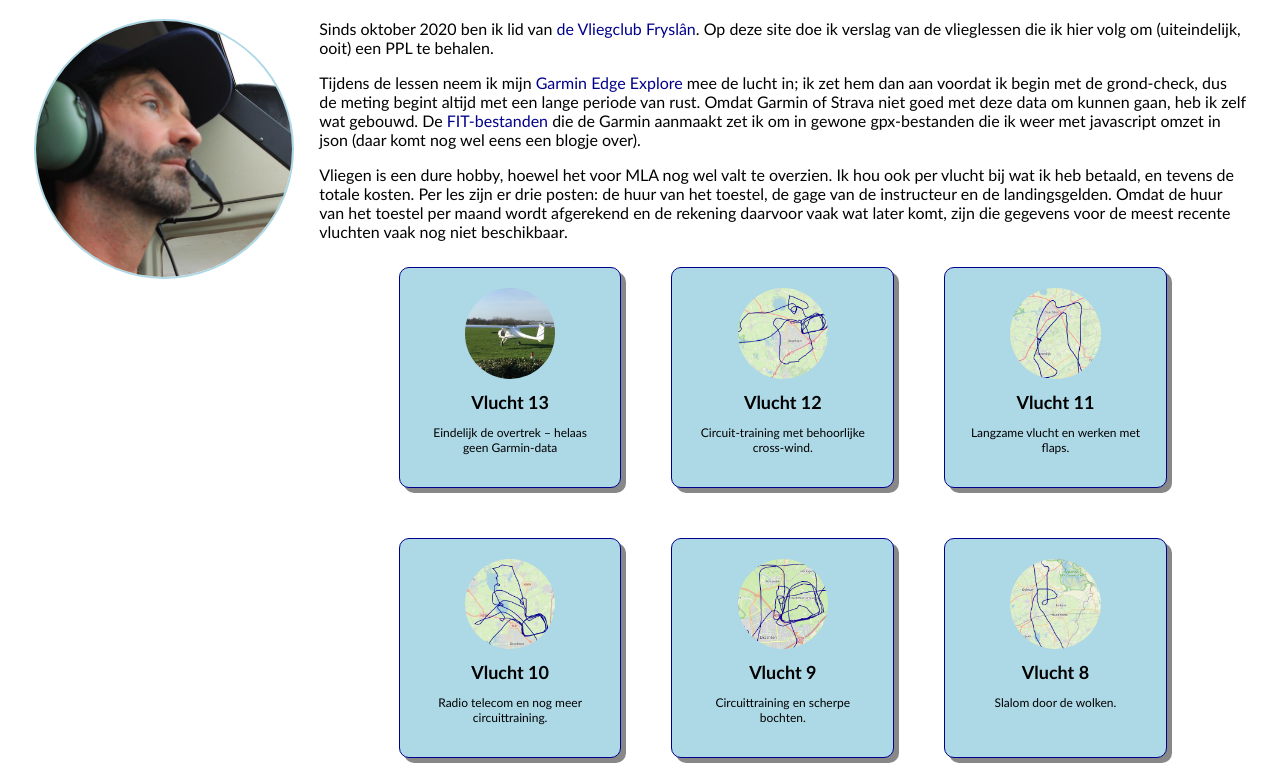
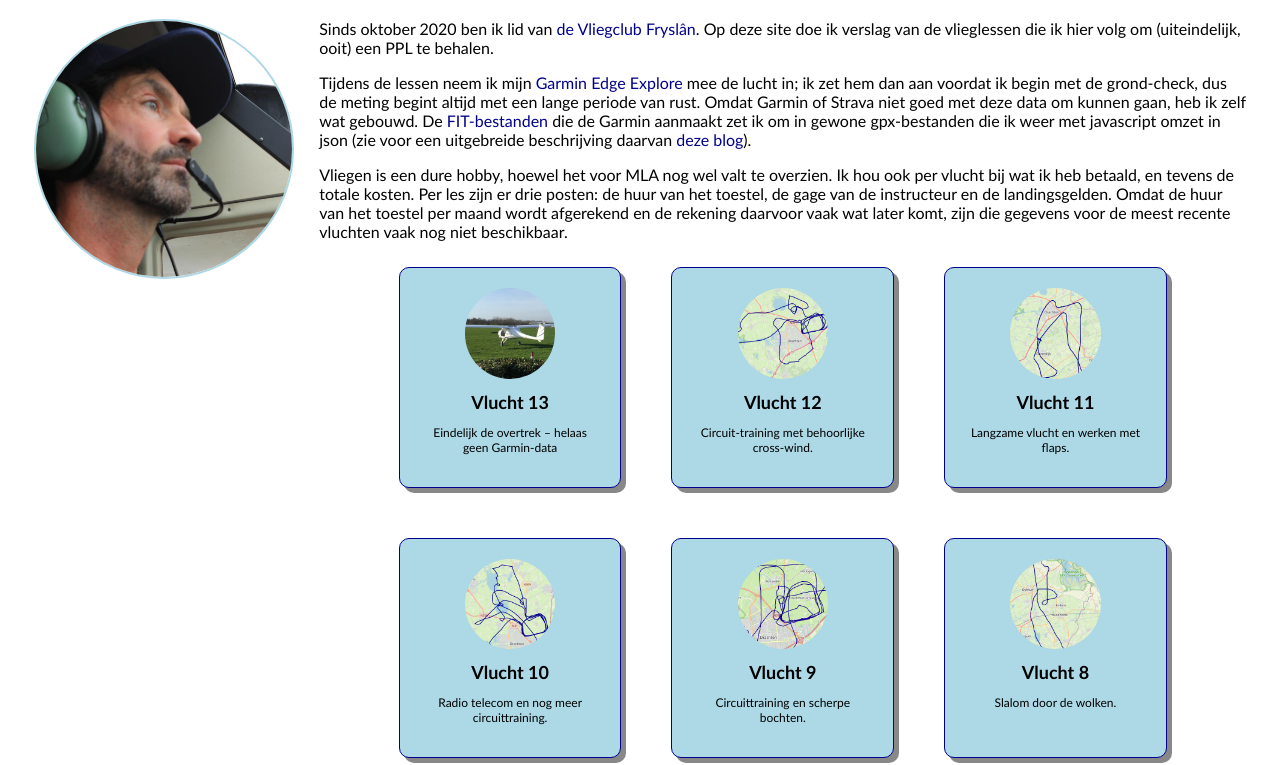
Before and after one commit to bart314/vlieglessen, a plain HTML site: page index.html in a window 1280 px wide. Shown: the part 65-830 px from the top of the page. Drawn offline with Linux system fonts and the light colour scheme.

Commit message:
link naar blogje over js group by toegevoegd.

```diff
--- a/index.html
+++ b/index.html
@@ -25,7 +25,7 @@
 <body>
 <h1>Vlieglessen</h1>
 <p><img src="imgs/bart.png" id="mainimg">Sinds oktober 2020 ben ik lid van <a href="http://www.vliegclub-fryslan.nl/">de Vliegclub Fryslân</a>. Op deze site doe ik verslag van de vlieglessen die ik hier volg om (uiteindelijk, ooit) een PPL te behalen. </p>
-<p>Tijdens de lessen neem ik mijn <a href="https://buy.garmin.com/nl-NL/NL/p/611996/pn/010-02029-10">Garmin Edge Explore</a> mee de lucht in; ik zet hem dan aan voordat ik begin met de grond-check, dus de meting begint altijd met een lange periode van rust. Omdat Garmin of Strava niet goed met deze data om kunnen gaan, heb ik zelf wat gebouwd. De <a href="https://developer.garmin.com/fit/overview/">FIT-bestanden</a> die de Garmin aanmaakt zet ik om in gewone gpx-bestanden die ik weer met javascript omzet in json (daar komt nog wel eens een blogje over).</p>
+<p>Tijdens de lessen neem ik mijn <a href="https://buy.garmin.com/nl-NL/NL/p/611996/pn/010-02029-10">Garmin Edge Explore</a> mee de lucht in; ik zet hem dan aan voordat ik begin met de grond-check, dus de meting begint altijd met een lange periode van rust. Omdat Garmin of Strava niet goed met deze data om kunnen gaan, heb ik zelf wat gebouwd. De <a href="https://developer.garmin.com/fit/overview/">FIT-bestanden</a> die de Garmin aanmaakt zet ik om in gewone gpx-bestanden die ik weer met javascript omzet in json (zie voor een uitgebreide beschrijving daarvan <a href="https://www.bartbarnard.nl/programmeerblogs/javascript/group-by.html" target="_blank">deze blog</a>).</p>
 <p>Vliegen is een dure hobby, hoewel het voor MLA nog wel valt te overzien. Ik hou ook per vlucht bij wat ik heb betaald, en tevens de totale kosten. Per les zijn er drie posten: de huur van het toestel, de gage van de instructeur en de landingsgelden. Omdat de huur van het toestel per maand wordt afgerekend en de rekening daarvoor vaak wat later komt, zijn die gegevens voor de meest recente vluchten vaak nog niet beschikbaar.</p>
 
 <div id="menu" class="grid-container">
```
